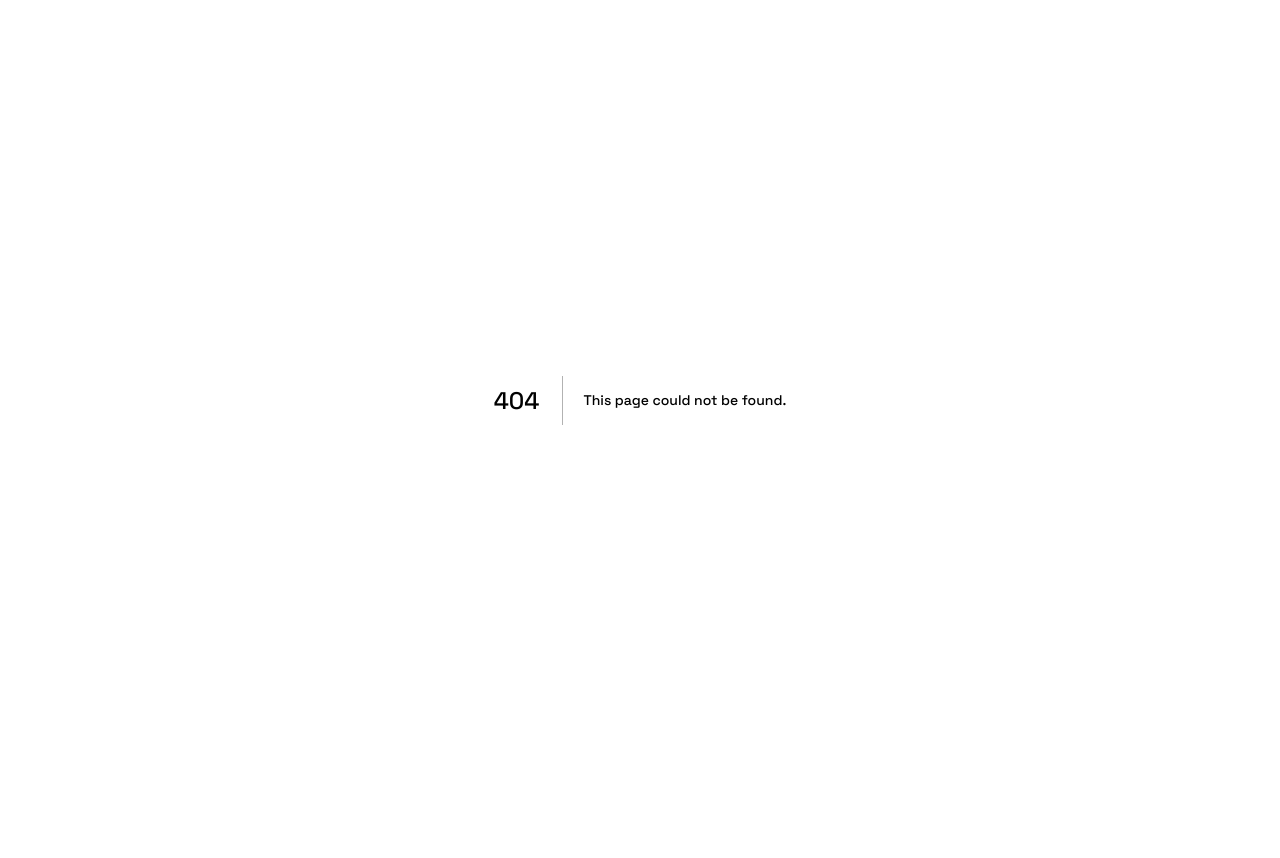
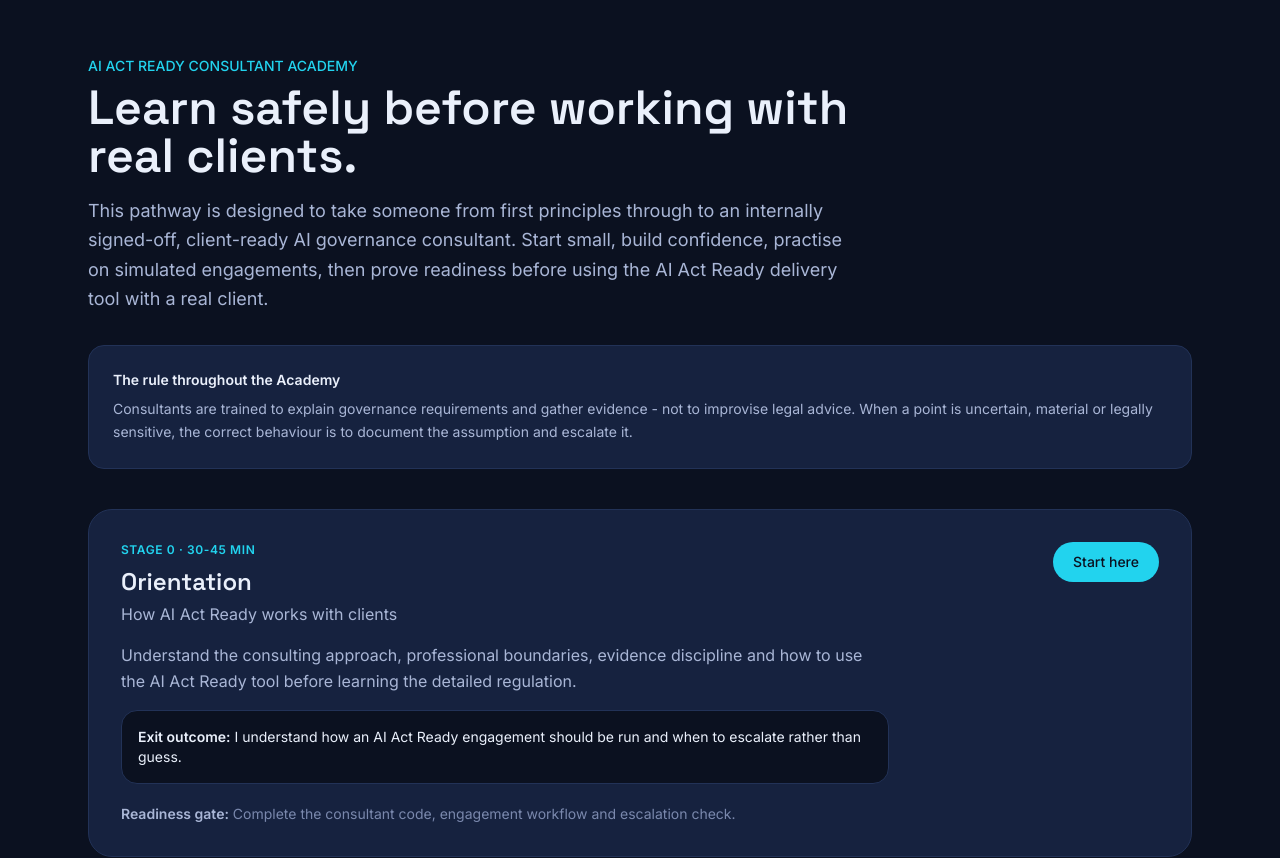
Before and after one commit to AiActReady/mockexam-app, a Next.js app: page /academy in a window 1280 px wide. Before the commit this address had no page. Shown: the top 858 px of the page. Before the commit the page ends 800 px from the top, so only its background shows below. Built offline with nearby package versions, Linux system fonts and the light colour scheme.

Commit message:
Add AI Act Ready consultant academy overview

```diff
--- /dev/null
+++ b/src/app/academy/page.tsx
@@ -0,0 +1,77 @@
+import Link from "next/link";
+import { ACADEMY_LEVELS } from "@/data/curriculum";
+
+export default function AcademyPage() {
+  return (
+    <div className="mx-auto max-w-6xl px-6 py-14">
+      <div className="max-w-3xl">
+        <p className="text-sm font-medium text-[var(--color-primary)]">AI ACT READY CONSULTANT ACADEMY</p>
+        <h1 className="mt-2 font-display text-4xl font-semibold md:text-5xl">
+          Learn safely before working with real clients.
+        </h1>
+        <p className="mt-4 text-lg leading-relaxed text-[var(--color-text-muted)]">
+          This pathway is designed to take someone from first principles through to an internally signed-off,
+          client-ready AI governance consultant. Start small, build confidence, practise on simulated engagements,
+          then prove readiness before using the AI Act Ready delivery tool with a real client.
+        </p>
+      </div>
+
+      <div className="mt-8 rounded-2xl border border-[var(--color-border)] bg-[var(--color-surface-raised)] p-6">
+        <div className="text-sm font-semibold">The rule throughout the Academy</div>
+        <p className="mt-2 text-sm leading-relaxed text-[var(--color-text-muted)]">
+          Consultants are trained to explain governance requirements and gather evidence - not to improvise legal advice.
+          When a point is uncertain, material or legally sensitive, the correct behaviour is to document the assumption and escalate it.
+        </p>
+      </div>
+
+      <section className="mt-10 space-y-5">
+        {ACADEMY_LEVELS.map((level, index) => (
+          <article
+            key={level.id}
+            className="rounded-3xl border border-[var(--color-border)] bg-[var(--color-surface-raised)] p-6 md:p-8"
+          >
+            <div className="flex flex-col gap-5 md:flex-row md:items-start md:justify-between">
+              <div className="max-w-3xl">
+                <div className="text-xs font-semibold uppercase tracking-wider text-[var(--color-primary)]">
+                  Stage {level.number} · {level.recommendedTime}
+                </div>
+                <h2 className="mt-2 font-display text-2xl font-semibold">{level.title}</h2>
+                <p className="mt-1 text-[var(--color-text-muted)]">{level.subtitle}</p>
+                <p className="mt-4 leading-relaxed text-[var(--color-text-muted)]">{level.purpose}</p>
+                <div className="mt-4 rounded-2xl border border-[var(--color-border)] bg-[var(--color-bg)] p-4 text-sm">
+                  <span className="font-semibold">Exit outcome:</span> {level.outcome}
+                </div>
+              </div>
+
+              <div className="shrink-0">
+                <Link
+                  href={`/academy/${level.id}`}
+                  className="inline-flex rounded-full bg-[var(--color-primary)] px-5 py-2.5 text-sm font-medium text-[var(--color-bg)]"
+                >
+                  {index === 0 ? "Start here" : "View stage"}
+                </Link>
+              </div>
+            </div>
+
+            <div className="mt-5 text-sm text-[var(--color-text-subtle)]">
+              <span className="font-semibold text-[var(--color-text-muted)]">Readiness gate:</span> {level.gate}
+            </div>
+          </article>
+        ))}
+      </section>
+
+      <div className="mt-10 flex flex-wrap gap-3">
+        <Link href="/learn" className="rounded-full border border-[var(--color-border)] px-5 py-2.5 text-sm font-medium">
+          Open current validated quiz
+        </Link>
+        <Link href="/dashboard" className="rounded-full border border-[var(--color-border)] px-5 py-2.5 text-sm font-medium">
+          Back to dashboard
+        </Link>
+      </div>
+
+      <p className="mt-8 text-xs leading-relaxed text-[var(--color-text-subtle)]">
+        AI Act Ready Academy stages are an internal learning and readiness framework. They are not an external accredited qualification and do not replace legal advice or an accredited ISO certification programme.
+      </p>
+    </div>
+  );
+}
```
